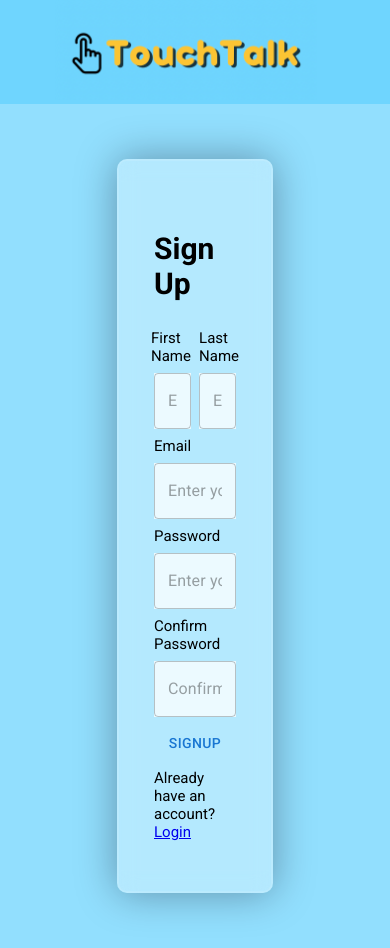
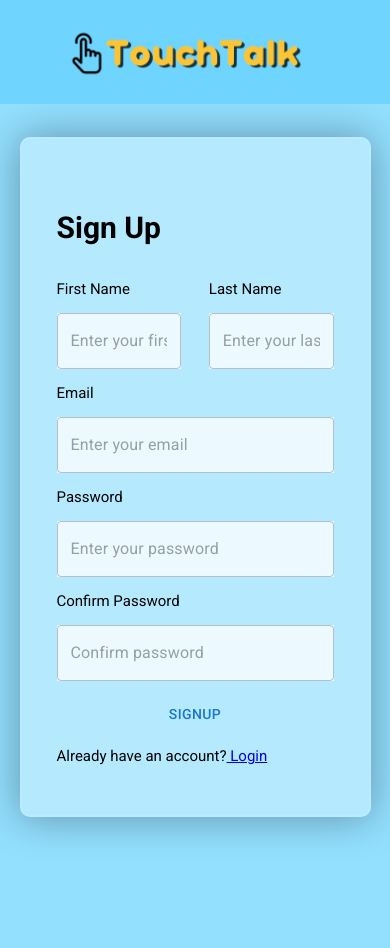
Before and after one commit to zaneahmed1/communication-app, a React (Create React App) app in the folder front-end/: page /signup in a window 390 px wide. Shown: the top 948 px of the page. Built offline with nearby package versions, Linux system fonts and the light colour scheme; no server answers.

Commit message:
add media queries to all forms

```diff
--- a/front-end/src/Components/HomeButtons.scss
+++ b/front-end/src/Components/HomeButtons.scss
@@ -87,8 +87,7 @@ input{
 }
 @media only screen and (max-width: 450px){
     body {
-        margin: 0;
-          padding: 0;
+       width: 100%;
       }
     .homeButtons{
     background-color: #6fd5fec1;
--- a/front-end/src/Components/Login.scss
+++ b/front-end/src/Components/Login.scss
@@ -33,3 +33,33 @@ form{
     box-shadow: 0 0 40px rgba(8, 7, 16, 0.352);
     padding: 50px 35px;
 }
+
+
+
+@media only screen and (max-width: 450px){
+    .login{
+    &__right{
+        width: 75%;
+        margin-top: -35%
+      }
+
+      &__input{
+          background-color: rgba(255, 255, 255, 0.75);
+      }
+      &__text{
+          padding-top: 20px;
+      }
+    form{
+        font-family: 'Roboto', sans-serif;
+        display: flex;
+        gap: 15px;
+        margin: 80px auto;
+        background-color: rgba(255, 255, 255, 0.313);
+        border-radius: 10px;
+        backdrop-filter: blur(10px);
+        border: 2px solid rgba(255,255,255,0.1);
+        box-shadow: 0 0 40px rgba(8, 7, 16, 0.352);
+        padding: 50px 35px;
+    }
+}
+}
--- a/front-end/src/Components/Signup.scss
+++ b/front-end/src/Components/Signup.scss
@@ -48,3 +48,32 @@ form{
     box-shadow: 0 0 40px rgba(8, 7, 16, 0.352);
     padding: 50px 35px;
 }
+
+
+@media only screen and (max-width: 450px){
+    .signup{
+    &__right{
+        width: 90%;
+        margin-top: -25%
+      }
+
+      &__input{
+          background-color: rgba(255, 255, 255, 0.75);
+      }
+      &__text{
+          padding-top: 20px;
+      }
+    form{
+        font-family: 'Roboto', sans-serif;
+        display: flex;
+        gap: 15px;
+        margin: 80px auto;
+        background-color: rgba(255, 255, 255, 0.313);
+        border-radius: 10px;
+        backdrop-filter: blur(10px);
+        border: 2px solid rgba(255,255,255,0.1);
+        box-shadow: 0 0 40px rgba(8, 7, 16, 0.352);
+        padding: 50px 35px;
+    }
+}
+}
```
